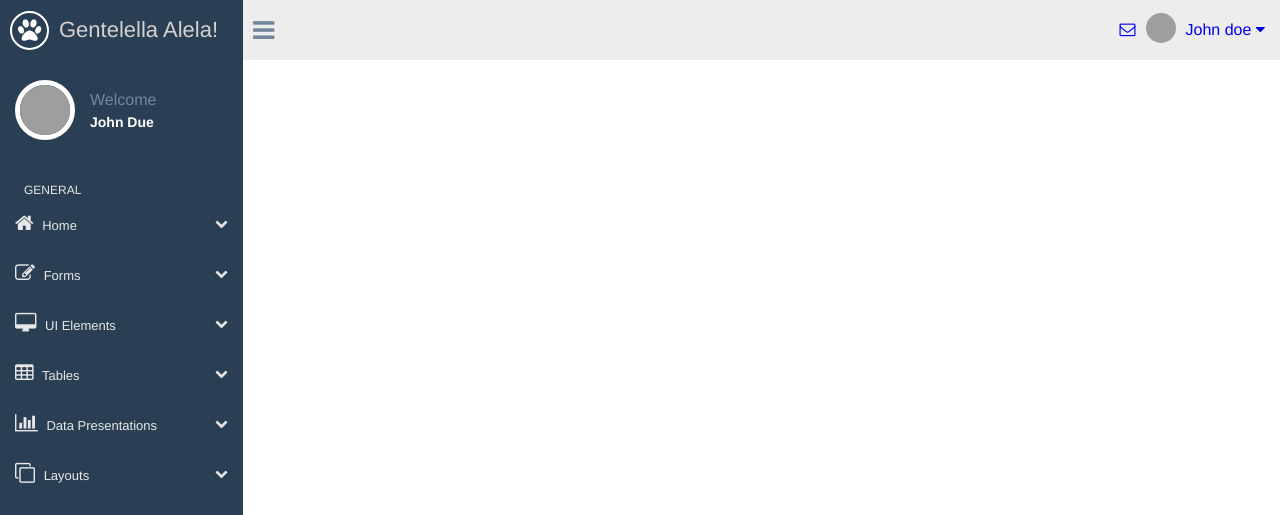
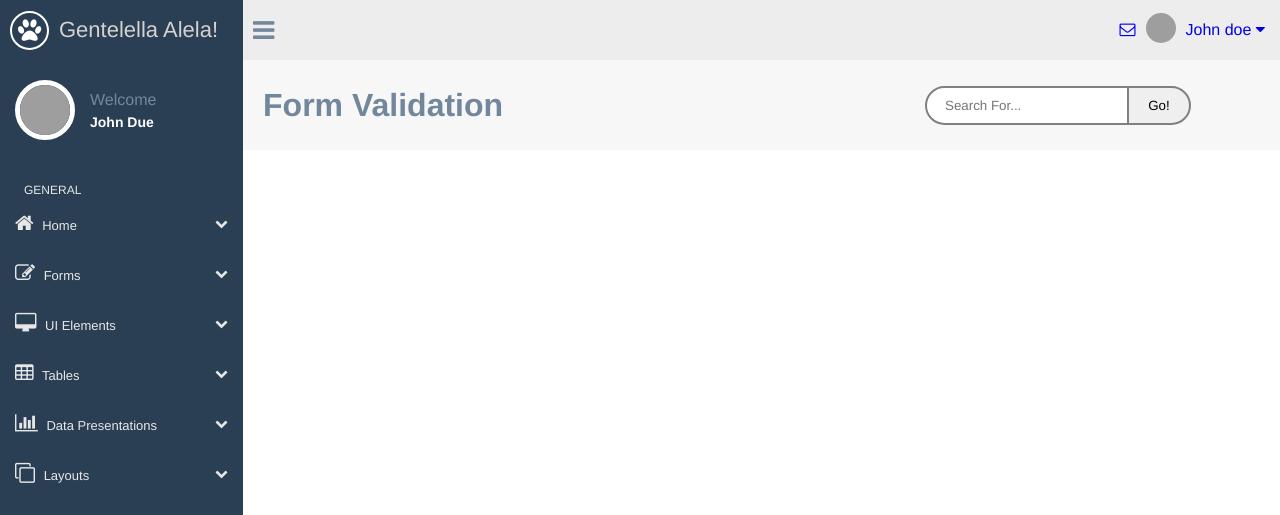
Before and after one commit to prasad-28/Form-Validation, a plain HTML site: page index.html in a window 1280 px wide. Shown: the top 515 px of the page. Drawn offline with nearby package versions, Linux system fonts and the light colour scheme; grey boxes are pictures that could not be loaded.

Commit message:
create search section

```diff
--- a/Css/main.css
+++ b/Css/main.css
@@ -197,6 +197,7 @@ align-items: center;
 .dropdown-items.show-dropdown{
   display: flex;
   animation: slide-in-bottom 0.5s cubic-bezier(0.250, 0.460, 0.450, 0.940) both;
+  z-index: 1;
 }
 
 @keyframes slide-in-bottom {
@@ -209,3 +210,34 @@ align-items: center;
     opacity: 1;
   }
 }
+.search-section{
+    height: 90px;
+    align-items: center;
+    justify-content: space-between;
+    padding: 0 20px;
+    background-color: #F7F7F7;
+    color: #73879C;
+}
+.search-div{
+  width: 335px;
+    position: relative;
+}
+.search-input{
+      width: 200px;
+      height: 35px;
+      border-top-left-radius: 25px;
+      border-bottom-left-radius: 25px;
+      outline: none;
+      border: 2px solid gray;
+      text-indent: 18px;
+}
+.search-div button{
+  width: 64px;
+  height: 39px;
+  position: absolute;
+  border: 0px;
+  border-top-right-radius: 25px;
+  border-bottom-right-radius: 25px;
+  border: 2px solid gray;
+  right: 69px;
+}
--- a/index.html
+++ b/index.html
@@ -199,7 +199,6 @@
         <div class="manu-icon">
           <span><i class="fa fa-bars" aria-hidden="true"></i></span>
         </div>
-
         <div class="dropdown-user">
           <a href="#"><i class="fa fa-envelope-o" aria-hidden="true"></i></a>
           <a href="#">
@@ -207,7 +206,6 @@
           </a>
           <a class="drop-click" href="#">John doe <span><i class="fa fa-caret-down" aria-hidden="true"></i></span>
           </a>
-
           <div class="dropdown-items">
             <a href="#">Profile</a>
             <a href="#">Settings</a>
@@ -216,8 +214,17 @@
           </div>
 
         </div>
+      </div>
 
+      <div class="search-section d-flex">
+      <h1>Form Validation</h1>
+      <div class="search-div">
+        <input class="search-input" type="text" name="" placeholder="Search For..." value="">
+        <button type="button" name="button"> Go!</button>
       </div>
+      </div>
+
+
     </div>
   </div>
   </body>
```
